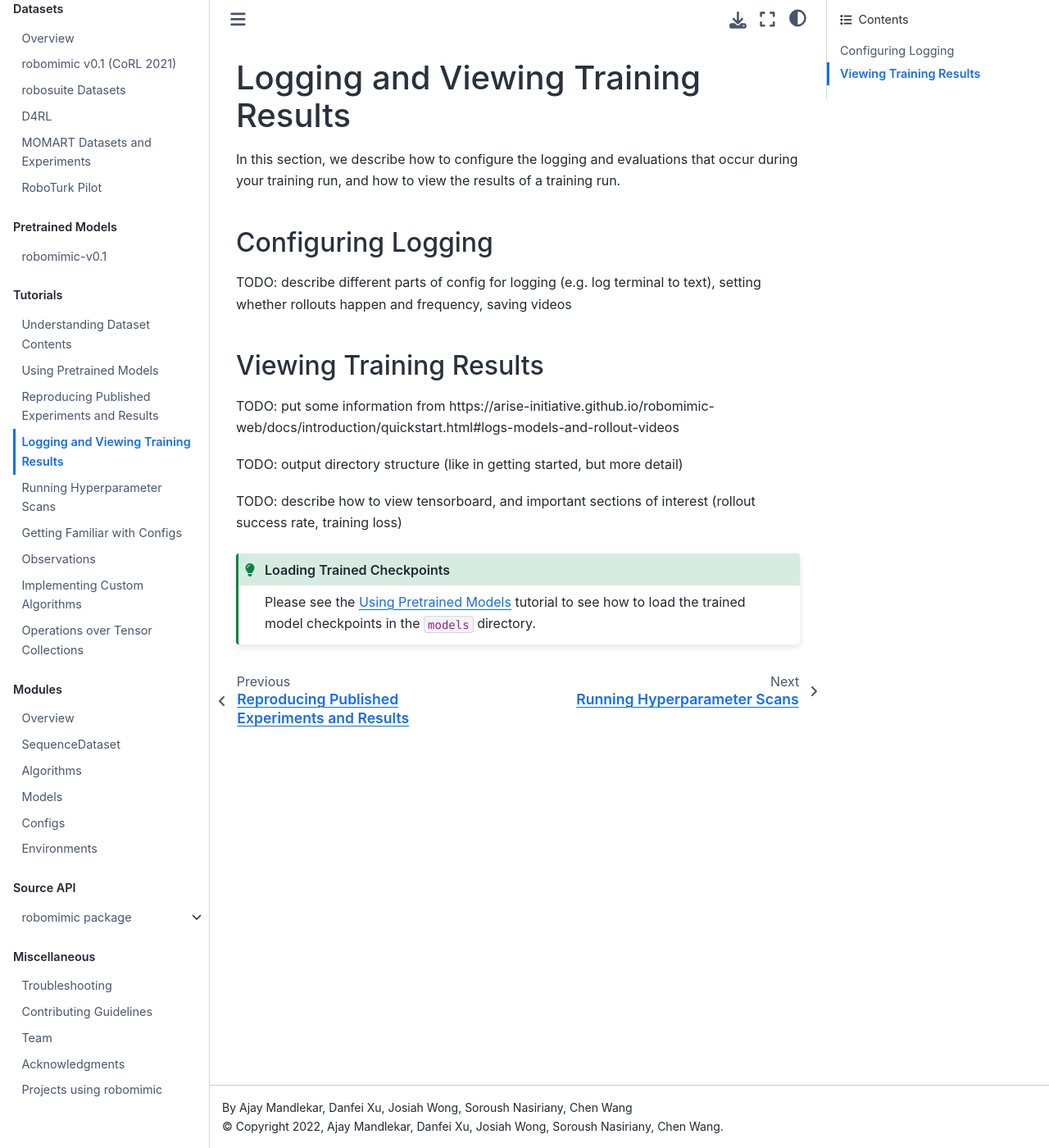
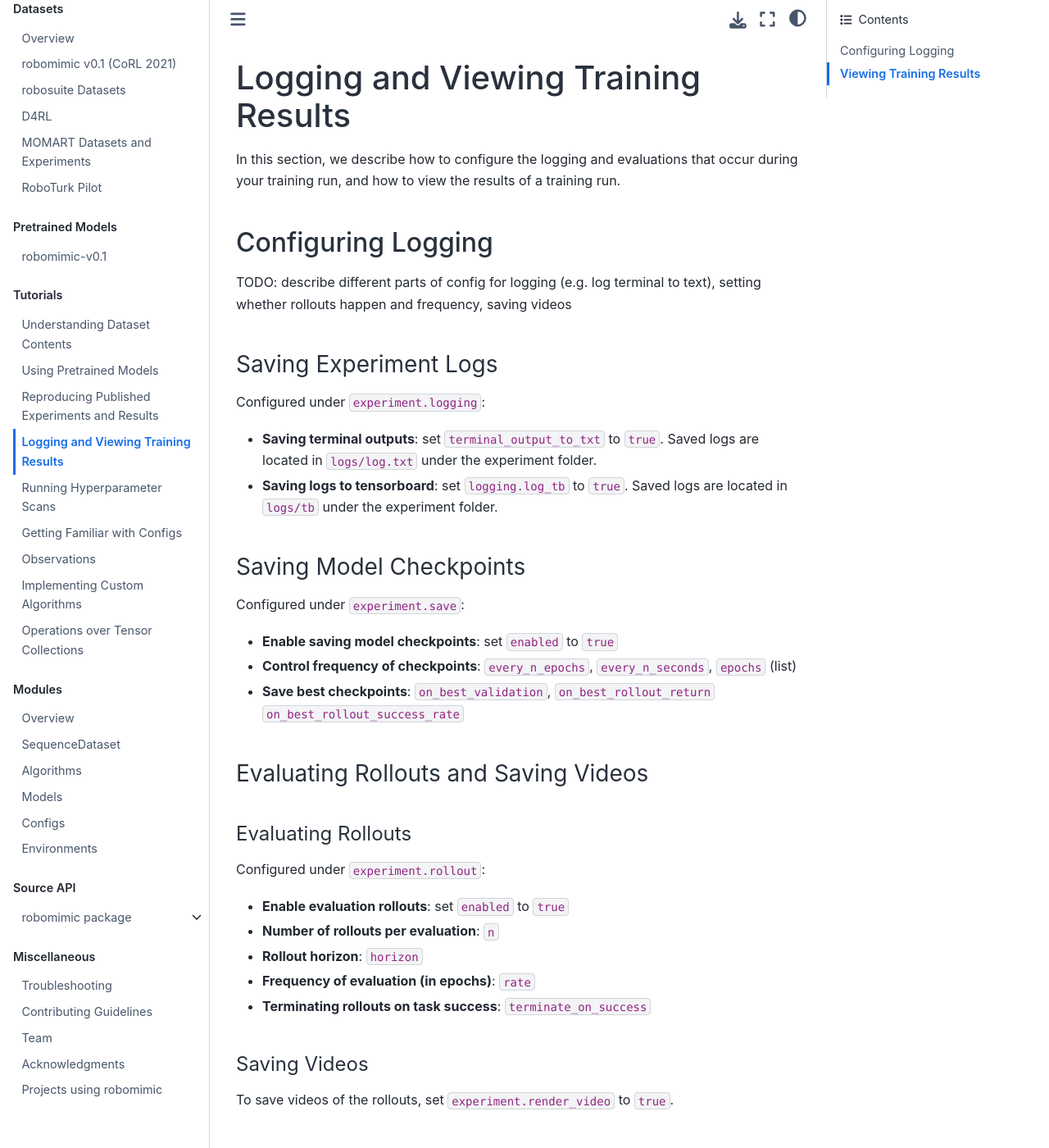
Before and after one commit to ARISE-Initiative/robomimic, a Sphinx documentation site: the page built from docs/tutorials/viewing_results.md, in a window 1280 px wide and 1400 px high. Shown: the whole window at 82% size. Built offline with Sphinx 7.4.7 and the Sphinx Book theme 1.1.4, drawn with Linux system fonts in a browser that asks for light colours; pages that are not in the unit, such as notebooks, are missing from menus.

Commit message:
(docs) initial work on configuring logging in viewing_results.md

```diff
--- a/docs/tutorials/viewing_results.md
+++ b/docs/tutorials/viewing_results.md
@@ -5,6 +5,28 @@ In this section, we describe how to configure the logging and evaluations that o
 ## Configuring Logging
 
 TODO: describe different parts of config for logging (e.g. log terminal to text), setting whether rollouts happen and frequency, saving videos
+
+### Saving Experiment Logs
+Configured under `experiment.logging`:
+- **Saving terminal outputs**: set `terminal_output_to_txt` to `true`. Saved logs are located in `logs/log.txt` under the experiment folder.
+- **Saving logs to tensorboard**: set `logging.log_tb` to `true`. Saved logs are located in `logs/tb` under the experiment folder.
+
+### Saving Model Checkpoints
+Configured under `experiment.save`:
+- **Enable saving model checkpoints**: set `enabled` to `true`
+- **Control frequency of checkpoints**: `every_n_epochs`, `every_n_seconds`, `epochs` (list)
+- **Save best checkpoints**: `on_best_validation`, `on_best_rollout_return` `on_best_rollout_success_rate`
+
+### Evaluating Rollouts and Saving Videos
+#### Evaluating Rollouts
+Configured under `experiment.rollout`:
+- **Enable evaluation rollouts**: set `enabled` to `true`
+- **Number of rollouts per evaluation**: `n`
+- **Rollout horizon**: `horizon`
+- **Frequency of evaluation (in epochs)**: `rate`
+- **Terminating rollouts on task success**: `terminate_on_success`
+#### Saving Videos
+To save videos of the rollouts, set `experiment.render_video` to `true`.
 
 ## Viewing Training Results
 
```
